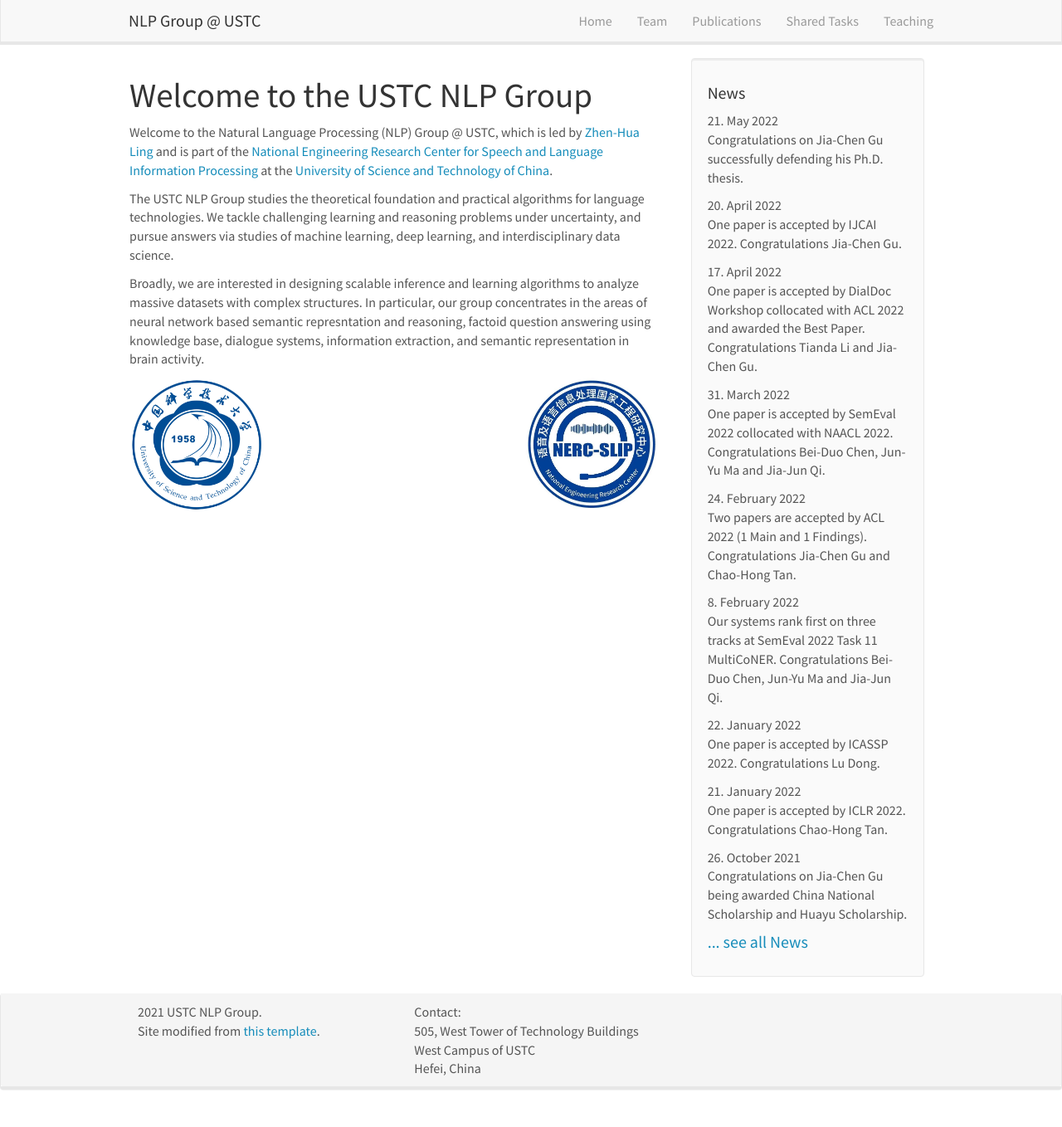
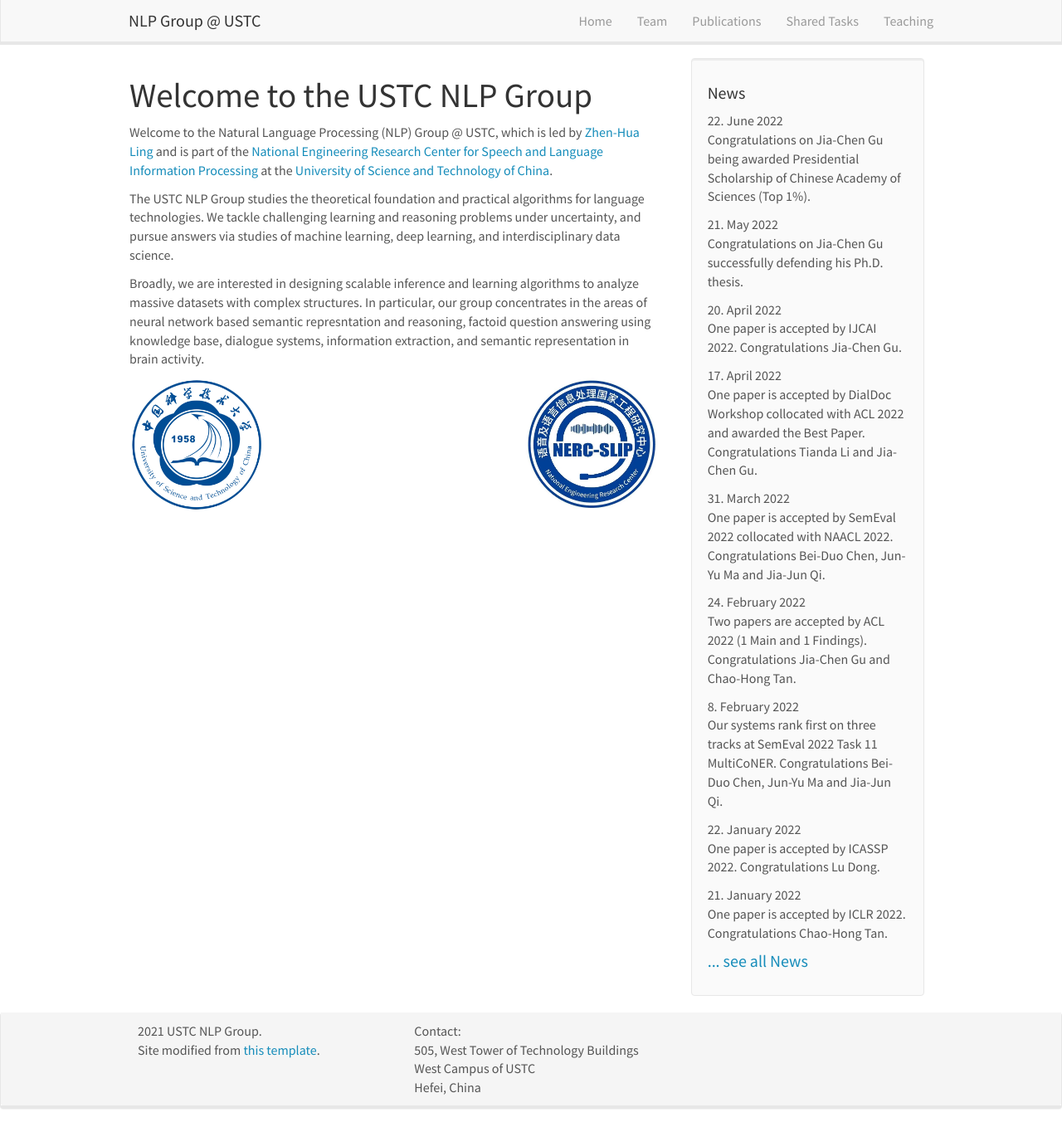
Before and after one commit to ustcnlp/ustcnlp.github.io, a Jekyll site: the page built from _pages/home.md, in a window 1280 px wide and 1358 px high. Shown: the whole window at 83% size. Built offline with Jekyll 4.4.1, drawn with Linux system fonts in a browser that asks for light colours; nearby versions of some CDN libraries.

Commit message:
Update news.yml

```diff
--- a/_data/news.yml
+++ b/_data/news.yml
@@ -1,3 +1,6 @@
+- date: 22. June 2022
+  headline: Congratulations on Jia-Chen Gu being awarded Presidential Scholarship of Chinese Academy of Sciences (Top 1%).
+
 - date: 21. May 2022
   headline: Congratulations on Jia-Chen Gu successfully defending his Ph.D. thesis.
 
```
